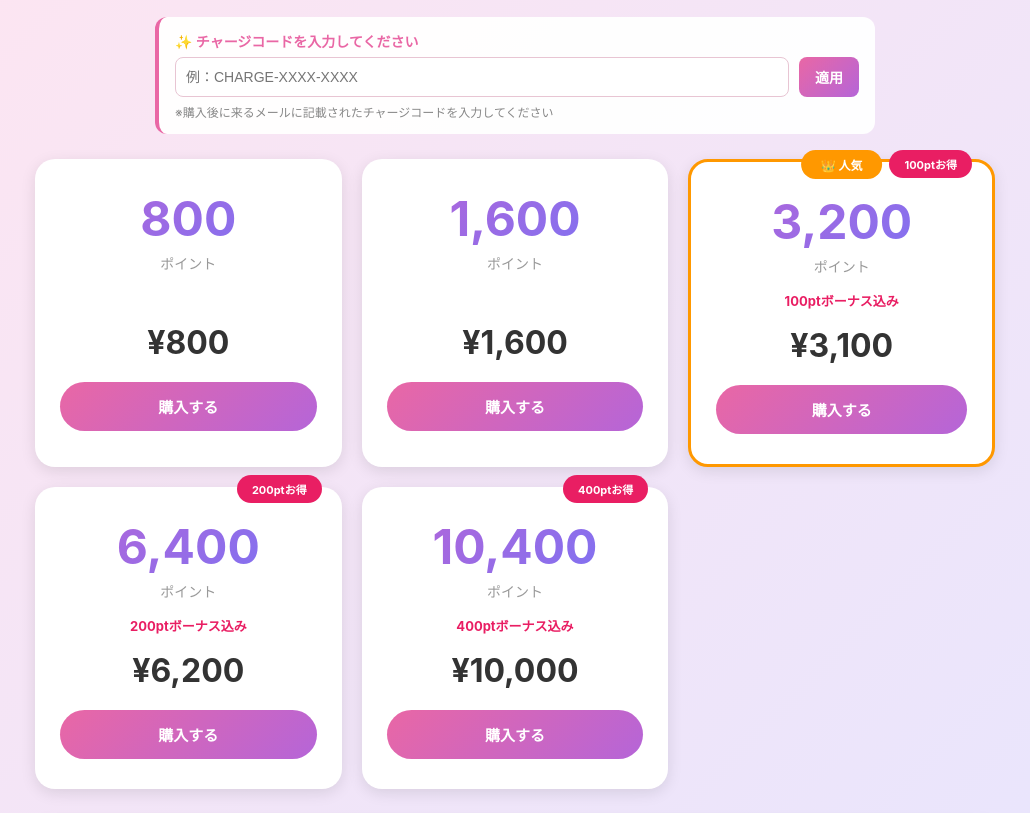
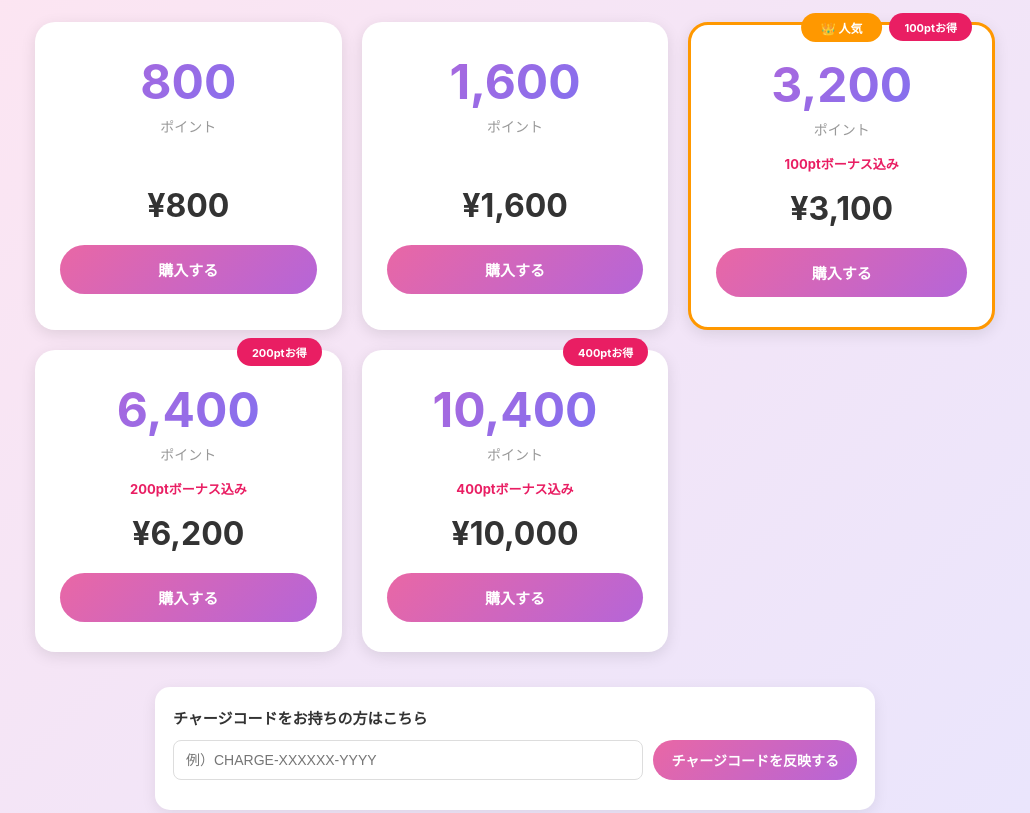
Before and after one commit to marjoly88-svg/cupids, a plain HTML site: page purchase.html in a window 1280 px wide. Shown: the part 201-1014 px from the top of the page, without its empty margins (125-1155 px from the left). Drawn offline with Linux system fonts and the light colour scheme; sample sign-in values are in the browser's storage.

Commit message:
Update purchase.html

```diff
--- a/purchase.html
+++ b/purchase.html
@@ -59,11 +59,11 @@
             text-align: center;
         }
 
-        /* 上の注意書きボックス */
+        /* 注意書きボックス（ピンクで1行） */
         .points-note {
             max-width: 720px;
-            margin: 0 auto 20px;
-            background: rgba(255,255,255,0.95);
+            margin: 0 auto 25px;
+            background: rgba(255, 255, 255, 0.95);
             border-radius: 12px;
             padding: 12px 16px;
             font-size: 13px;
@@ -73,59 +73,6 @@
         }
         .points-note strong {
             color: #E967A5;
-        }
-
-        /* チャージコード入力欄（ピンクの一行） */
-        .charge-box {
-            max-width: 720px;
-            margin: 0 auto 25px;
-            background: rgba(255,255,255,0.95);
-            border-radius: 12px;
-            padding: 14px 16px;
-            border-left: 4px solid #E967A5;
-        }
-
-        .charge-label {
-            font-size: 14px;
-            font-weight: bold;
-            color: #E967A5;
-            margin-bottom: 6px;
-            display: block;
-        }
-
-        .charge-row {
-            display: flex;
-            gap: 10px;
-        }
-
-        .charge-input {
-            flex: 1;
-            padding: 10px;
-            border: 1px solid #E8C5D3;
-            border-radius: 8px;
-            font-size: 14px;
-        }
-
-        .charge-btn {
-            padding: 10px 16px;
-            background: linear-gradient(135deg, #E967A5 0%, #B565D8 100%);
-            border: none;
-            border-radius: 8px;
-            color: white;
-            font-weight: bold;
-            cursor: pointer;
-            font-size: 14px;
-            white-space: nowrap;
-        }
-
-        .charge-btn:hover {
-            opacity: 0.9;
-        }
-
-        .charge-note {
-            font-size: 12px;
-            color: #888;
-            margin-top: 6px;
         }
 
         .plans-grid {
@@ -272,6 +219,71 @@
             margin-right: 8px;
         }
 
+        /* チャージコード入力エリア */
+        .charge-section {
+            margin-top: 35px;
+        }
+
+        .charge-box {
+            max-width: 720px;
+            margin: 0 auto;
+            background: white;
+            border-radius: 15px;
+            padding: 20px 18px;
+            box-shadow: 0 4px 15px rgba(0,0,0,0.08);
+        }
+
+        .charge-title {
+            font-size: 15px;
+            font-weight: bold;
+            margin-bottom: 12px;
+            color: #333;
+        }
+
+        .charge-input-row {
+            display: flex;
+            flex-wrap: wrap;
+            gap: 10px;
+        }
+
+        .charge-input-row input {
+            flex: 1;
+            min-width: 0;
+            padding: 10px 12px;
+            border-radius: 8px;
+            border: 1px solid #ddd;
+            font-size: 14px;
+        }
+
+        .charge-input-row button {
+            padding: 10px 18px;
+            border-radius: 999px;
+            border: none;
+            background: linear-gradient(135deg, #E967A5 0%, #B565D8 100%);
+            color: white;
+            font-size: 14px;
+            font-weight: 600;
+            cursor: pointer;
+            white-space: nowrap;
+        }
+
+        .charge-input-row button:disabled {
+            background: #ccc;
+            cursor: not-allowed;
+        }
+
+        .charge-message {
+            margin-top: 10px;
+            font-size: 13px;
+            line-height: 1.5;
+        }
+        .charge-message.error {
+            color: #D32F2F;
+        }
+        .charge-message.success {
+            color: #388E3C;
+        }
+
         .loading {
             position: fixed;
             top: 0;
@@ -310,6 +322,16 @@
             0% { transform: rotate(0deg); }
             100% { transform: rotate(360deg); }
         }
+
+        @media (max-width: 480px) {
+            .charge-input-row {
+                flex-direction: column;
+            }
+            .charge-input-row button {
+                width: 100%;
+                text-align: center;
+            }
+        }
     </style>
 </head>
 <body>
@@ -319,10 +341,9 @@
     </div>
 
     <div class="container">
-        <!-- ポイントプラン -->
         <div class="section-title">ポイントを購入</div>
 
-        <!-- 上の注意書き（文言を新しいものに変更） -->
+        <!-- ピンクの注意書き 1行 -->
         <div class="points-note">
             <p>
                 <strong>※購入時のメールアドレスにチャージコードが送信されます。</strong><br>
@@ -330,21 +351,7 @@
             </p>
         </div>
 
-        <!-- チャージコード入力欄 -->
-        <div class="charge-box">
-            <label for="chargeCodeInput" class="charge-label">✨ チャージコードを入力してください</label>
-            <div class="charge-row">
-                <input
-                    id="chargeCodeInput"
-                    type="text"
-                    placeholder="例：CHARGE-XXXX-XXXX"
-                    class="charge-input"
-                >
-                <button id="applyChargeCodeButton" class="charge-btn">適用</button>
-            </div>
-            <p class="charge-note">※購入後に来るメールに記載されたチャージコードを入力してください</p>
-        </div>
-
+        <!-- ポイントプラン -->
         <div class="plans-grid">
             <!-- 800円プラン -->
             <div class="plan-card" onclick="purchasePlan(800, 800, 'https://minamisan.square.site/s/order?cs=true&cst=popular&item=1')">
@@ -396,7 +403,26 @@
             </div>
         </div>
 
-        <!-- 注意事項 -->
+        <!-- チャージコード入力 -->
+        <div class="charge-section">
+            <div class="charge-box">
+                <div class="charge-title">チャージコードをお持ちの方はこちら</div>
+                <div class="charge-input-row">
+                    <input
+                        id="charge-code-input"
+                        type="text"
+                        placeholder="例）CHARGE-XXXXXX-YYYY"
+                        autocomplete="off"
+                    >
+                    <button id="charge-code-button" onclick="applyChargeCode()">
+                        チャージコードを反映する
+                    </button>
+                </div>
+                <div id="charge-code-message" class="charge-message"></div>
+            </div>
+        </div>
+
+        <!-- ご利用案内 -->
         <div class="info-box">
             <div class="info-title">📌 ご利用案内</div>
             <ul class="info-list">
@@ -409,7 +435,7 @@
         </div>
     </div>
 
-    <!-- ローディング（今は未使用） -->
+    <!-- ローディング（今は使わないけど残しておく） -->
     <div class="loading" id="loading">
         <div class="loading-content">
             <div class="spinner"></div>
@@ -417,10 +443,21 @@
         </div>
     </div>
 
-    <!-- Firebase SDK -->
+    <!-- Firebase + チャージコード処理 -->
     <script type="module">
         import { initializeApp } from 'https://www.gstatic.com/firebasejs/10.7.1/firebase-app.js';
-        import { getFirestore } from 'https://www.gstatic.com/firebasejs/10.7.1/firebase-firestore.js';
+        import {
+            getFirestore,
+            doc,
+            getDoc,
+            collection,
+            query,
+            where,
+            getDocs,
+            updateDoc,
+            increment,
+            serverTimestamp
+        } from 'https://www.gstatic.com/firebasejs/10.7.1/firebase-firestore.js';
 
         const firebaseConfig = {
             apiKey: "AIzaSyA52uJ31HzLkbz32lA-3WWSmhM10xYjjCg",
@@ -434,14 +471,122 @@
         const app = initializeApp(firebaseConfig);
         const db = getFirestore(app);
 
-        window.firebaseDB = db;
-        window.firebaseReady = true;
+        // チャージコード適用処理
+        async function applyChargeCode() {
+            const input = document.getElementById('charge-code-input');
+            const button = document.getElementById('charge-code-button');
+            const messageEl = document.getElementById('charge-code-message');
+
+            const rawCode = (input.value || '').trim();
+            const code = rawCode.toUpperCase();
+
+            messageEl.textContent = '';
+            messageEl.className = 'charge-message';
+
+            if (!code) {
+                messageEl.textContent = 'チャージコードを入力してください。';
+                messageEl.classList.add('error');
+                return;
+            }
+
+            // ログインユーザー取得
+            const currentUser = JSON.parse(localStorage.getItem('currentUser') || 'null');
+            if (!currentUser || !currentUser.uid) {
+                messageEl.textContent = 'お客様としてログインしてからご利用ください。';
+                messageEl.classList.add('error');
+                return;
+            }
+
+            button.disabled = true;
+            button.textContent = '処理中...';
+
+            try {
+                // chargeCodes からコード検索
+                const codesRef = collection(db, 'chargeCodes');
+                const q = query(codesRef, where('chargeCode', '==', code));
+                const snap = await getDocs(q);
+
+                if (snap.empty) {
+                    messageEl.textContent = 'チャージコードが見つかりません。入力内容をご確認ください。';
+                    messageEl.classList.add('error');
+                    return;
+                }
+
+                const codeDoc = snap.docs[0];
+                const codeData = codeDoc.data();
+
+                // used フィールド（文字列 / boolean 両対応）
+                const usedVal = codeData.used;
+                const isUsed =
+                    usedVal === true ||
+                    usedVal === 'true' ||
+                    usedVal === 'True' ||
+                    usedVal === 'TRUE' ||
+                    usedVal === '1';
+
+                if (isUsed) {
+                    messageEl.textContent = 'このチャージコードはすでに使用されています。';
+                    messageEl.classList.add('error');
+                    return;
+                }
+
+                const addPoints = Number(codeData.points || 0);
+                if (!addPoints || addPoints <= 0) {
+                    messageEl.textContent = 'このチャージコードにはポイントが設定されていません。';
+                    messageEl.classList.add('error');
+                    return;
+                }
+
+                // ユーザーポイント取得
+                const userRef = doc(db, 'users', currentUser.uid);
+                const userSnap = await getDoc(userRef);
+
+                if (!userSnap.exists()) {
+                    messageEl.textContent = 'ユーザー情報が見つかりません。ログインし直してお試しください。';
+                    messageEl.classList.add('error');
+                    return;
+                }
+
+                const userData = userSnap.data();
+                const currentPoints = Number(userData.points || 0);
+
+                // users のポイント加算
+                await updateDoc(userRef, {
+                    points: increment(addPoints),
+                    updatedAt: serverTimestamp()
+                });
+
+                // chargeCode を使用済みに
+                await updateDoc(codeDoc.ref, {
+                    used: true,               // ここからは boolean で保存
+                    usedAt: serverTimestamp(),
+                    usedBy: currentUser.uid
+                });
+
+                const newTotal = currentPoints + addPoints;
+
+                messageEl.textContent = `チャージコードを反映しました。${addPoints}ポイントが追加され、合計 ${newTotal} ポイントになりました。`;
+                messageEl.classList.add('success');
+                input.value = '';
+            } catch (err) {
+                console.error(err);
+                messageEl.textContent = 'エラーが発生しました。時間をおいてもう一度お試しください。';
+                messageEl.classList.add('error');
+            } finally {
+                button.disabled = false;
+                button.textContent = 'チャージコードを反映する';
+            }
+        }
+
+        // グローバルに公開（HTML の onclick から呼べるように）
+        window.applyChargeCode = applyChargeCode;
     </script>
 
+    <!-- ログインチェック & 購入ボタン処理 -->
     <script>
-        // ログインチェック
         let currentUser = JSON.parse(localStorage.getItem('currentUser') || 'null');
 
+        // 占い師でログインしてる場合はエラー
         if (currentUser && currentUser.type === 'fortune-teller') {
             alert('ログインしてください。');
             window.location.href = 'client-login.html';
@@ -452,7 +597,6 @@
             window.location.href = 'client-login.html';
         }
 
-        // プラン購入：Square の決済ページに飛ばすだけ
         function purchasePlan(price, points, url) {
             if (!confirm(`${points}ポイント（¥${price.toLocaleString()}）を購入しますか？`)) {
                 return;
@@ -468,17 +612,8 @@
             }
         }
 
-        // チャージコード適用（今は仮でアラートだけ）
-        document.getElementById('applyChargeCodeButton').addEventListener('click', function () {
-            const code = document.getElementById('chargeCodeInput').value.trim();
-            if (!code) {
-                alert('チャージコードを入力してください');
-                return;
-            }
-            alert('チャージコード: ' + code + '（サイト側の処理はこれから実装する部分）');
-        });
-
         window.purchasePlan = purchasePlan;
+        window.goBack = goBack;
     </script>
 </body>
 </html>
```
